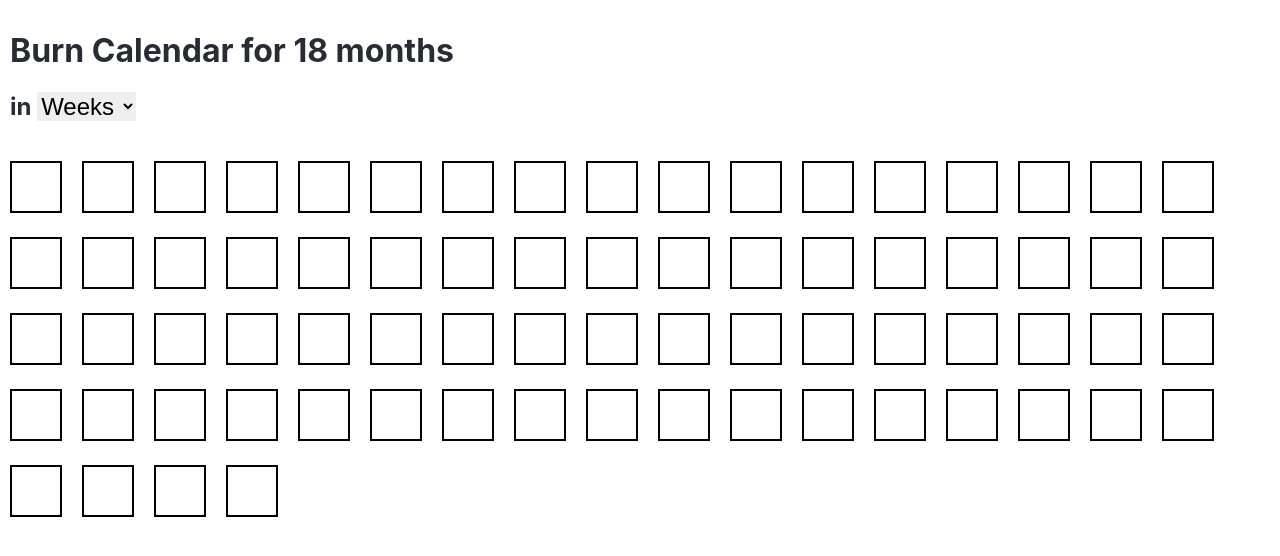
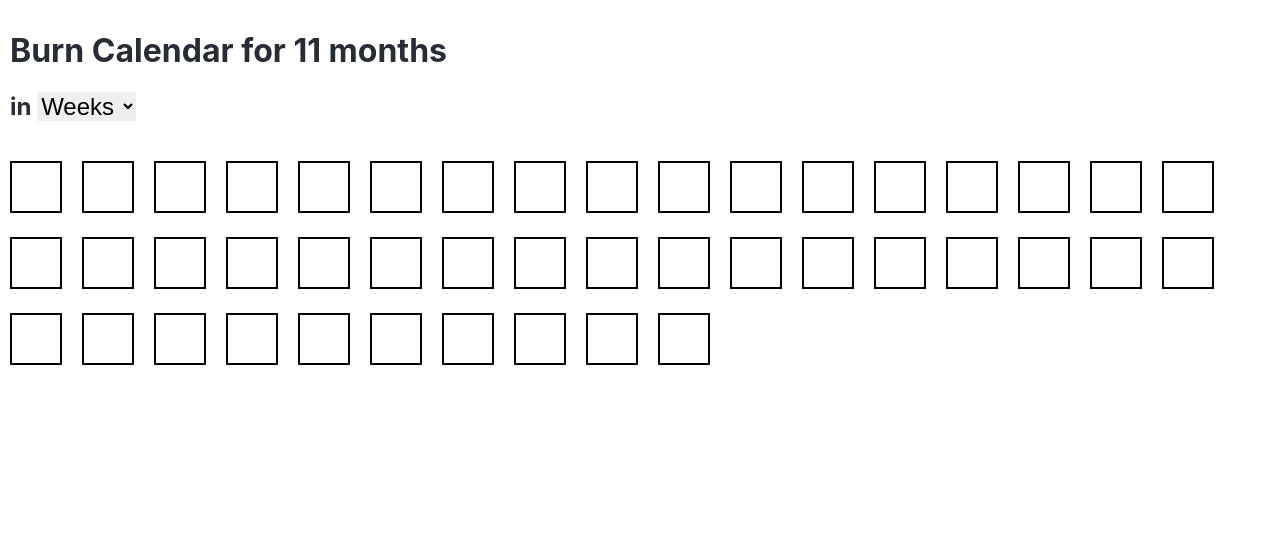
Before and after one commit to szaboat/burn-calendar, a React (Create React App) app: page / in a window 1280 px wide. Shown: the top 556 px of the page. Built offline with nearby package versions, Linux system fonts and the light colour scheme.

Commit message:
Update App.js

```diff
--- a/src/App.js
+++ b/src/App.js
@@ -2,8 +2,8 @@ import "./App.css";
 import { useState } from "react";
 
 function App() {
-  const MONTHS = 18;
-  const [range, setRange] = useState([...Array(18 * 4).keys()]);
+  const MONTHS = 11;
+  const [range, setRange] = useState([...Array(11 * 4).keys()]);
   const [unit, setUnit] = useState("week");
 
   return (
```
